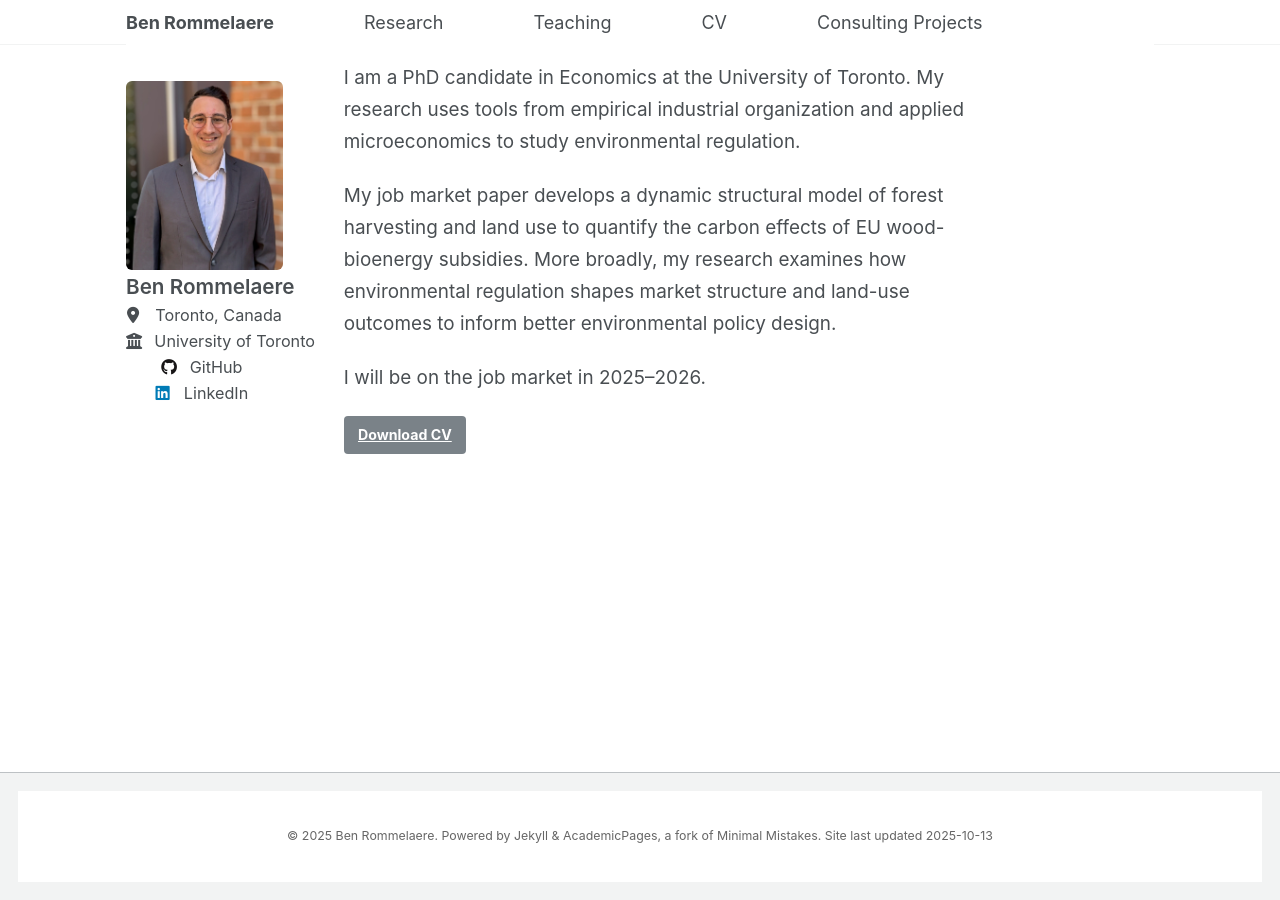
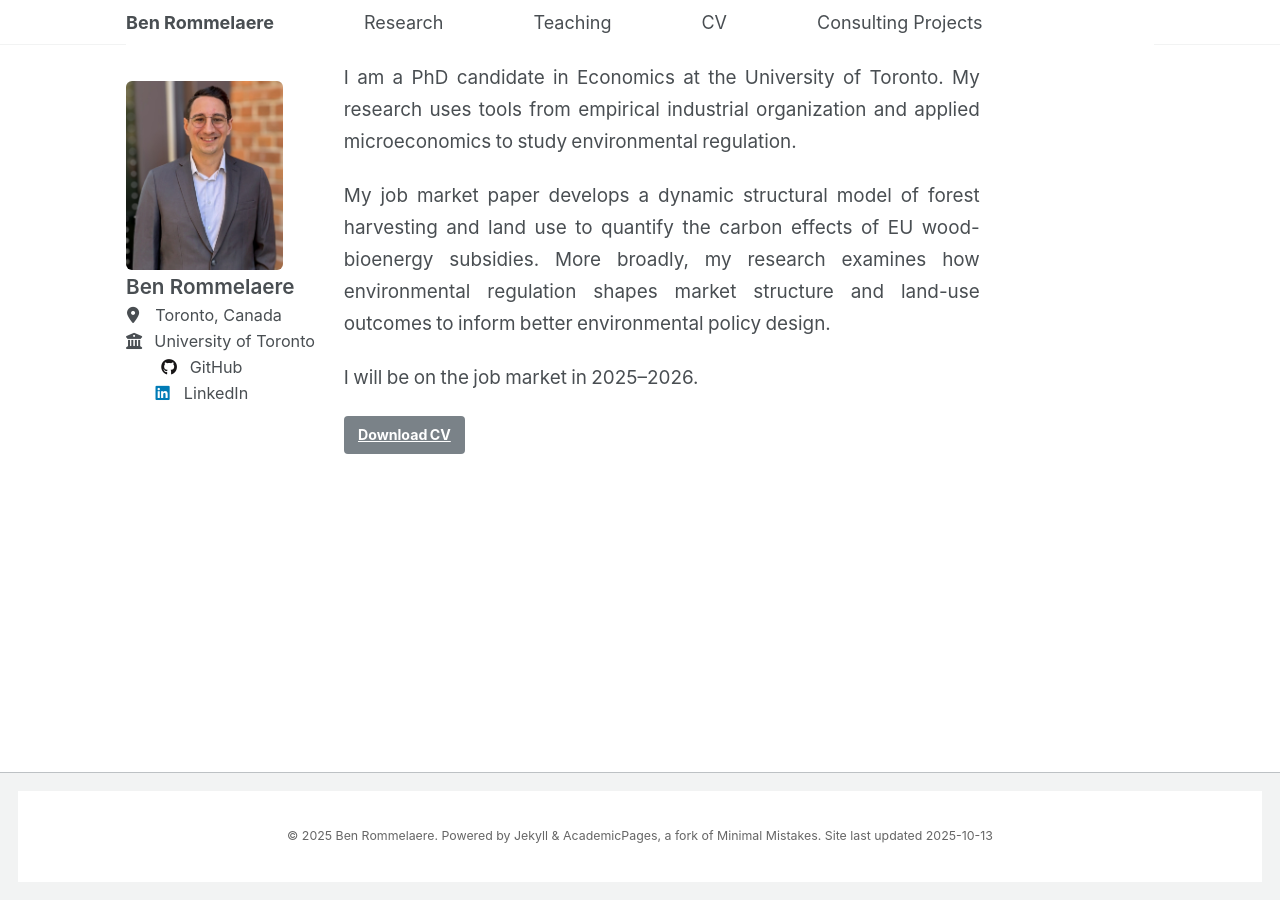
Before and after one commit to brommelaere/brommelaere.github.io, a Jekyll site: the page built from _pages/about.md, in a window 1280 px wide. Built offline with Jekyll 4.4.1, drawn with Linux system fonts in a browser that asks for light colours.

Commit message:
Update _custom.scss

```diff
--- a/_sass/_custom.scss
+++ b/_sass/_custom.scss
@@ -68,7 +68,7 @@
 }
 
 /* ============================================================
-   AVATAR/IMAGE - BIGGER (300px)
+   AVATAR/IMAGE - 30% BIGGER (390px from 300px)
    ============================================================ */
 
 .author__avatar {
@@ -77,7 +77,7 @@
   padding-top: 0 !important;
 
   img {
-    max-width: 300px !important;
+    max-width: 390px !important;
     width: 100% !important;
     border-radius: 6px !important;
     border: none !important;
@@ -86,7 +86,7 @@
     display: block !important;
 
     @media screen and (min-width: 64em) {
-      max-width: 300px !important;
+      max-width: 390px !important;
     }
   }
 }
@@ -112,14 +112,14 @@
   margin: 0 0 0.2rem 0 !important;
   line-height: 1.2 !important;
   padding: 0 !important;
-  white-space: nowrap !important; /* NEVER WRAP */
+  white-space: nowrap !important;
 }
 
 .sidebar p,
 .sidebar li {
   margin-top: 0.1rem !important;
   margin-bottom: 0.1rem !important;
-  white-space: nowrap !important; /* NEVER WRAP */
+  white-space: nowrap !important;
 }
 
 .author__urls-wrapper {
@@ -142,7 +142,7 @@
     text-align: center !important;
     margin: 0.1rem 0 !important;
     font-size: 0.9rem !important;
-    white-space: nowrap !important; /* NEVER WRAP */
+    white-space: nowrap !important;
   }
 
   a {
@@ -153,7 +153,7 @@
 }
 
 /* ============================================================
-   PAGE CONTENT - LEFT ALIGNED, NO WEIRD WORD BREAKS
+   PAGE CONTENT - JUSTIFIED WITH SMART SPACING (No hyphenation)
    ============================================================ */
 
 .page {
@@ -185,7 +185,10 @@
 
   p {
     margin-bottom: 1.2rem !important;
-    text-align: left !important; /* Simple left align - cleaner */
+    text-align: justify !important; /* Clean edges on both sides */
+    text-align-last: left !important; /* Last line stays left - no stretching */
+    word-spacing: -0.05em !important; /* Tighter word spacing for better justify */
+    hyphens: none !important; /* NO hyphenation - cleaner look */
   }
 
   p:first-child {
@@ -200,23 +203,27 @@
 
 @media screen and (max-width: 63.9375em) {
   .author__avatar img {
-    max-width: 320px !important;
+    max-width: 350px !important;
   }
 
   .author__content,
   .author__urls-wrapper {
     display: none !important;
   }
+
+  .page__content p {
+    text-align: left !important; /* Left on mobile */
+  }
 }
 
 @media screen and (max-width: 43.75em) {
   .author__avatar img {
-    max-width: 260px !important;
+    max-width: 280px !important;
   }
 }
 
 @media screen and (max-width: 34.375em) {
   .author__avatar img {
-    max-width: 200px !important;
+    max-width: 220px !important;
   }
 }
```
